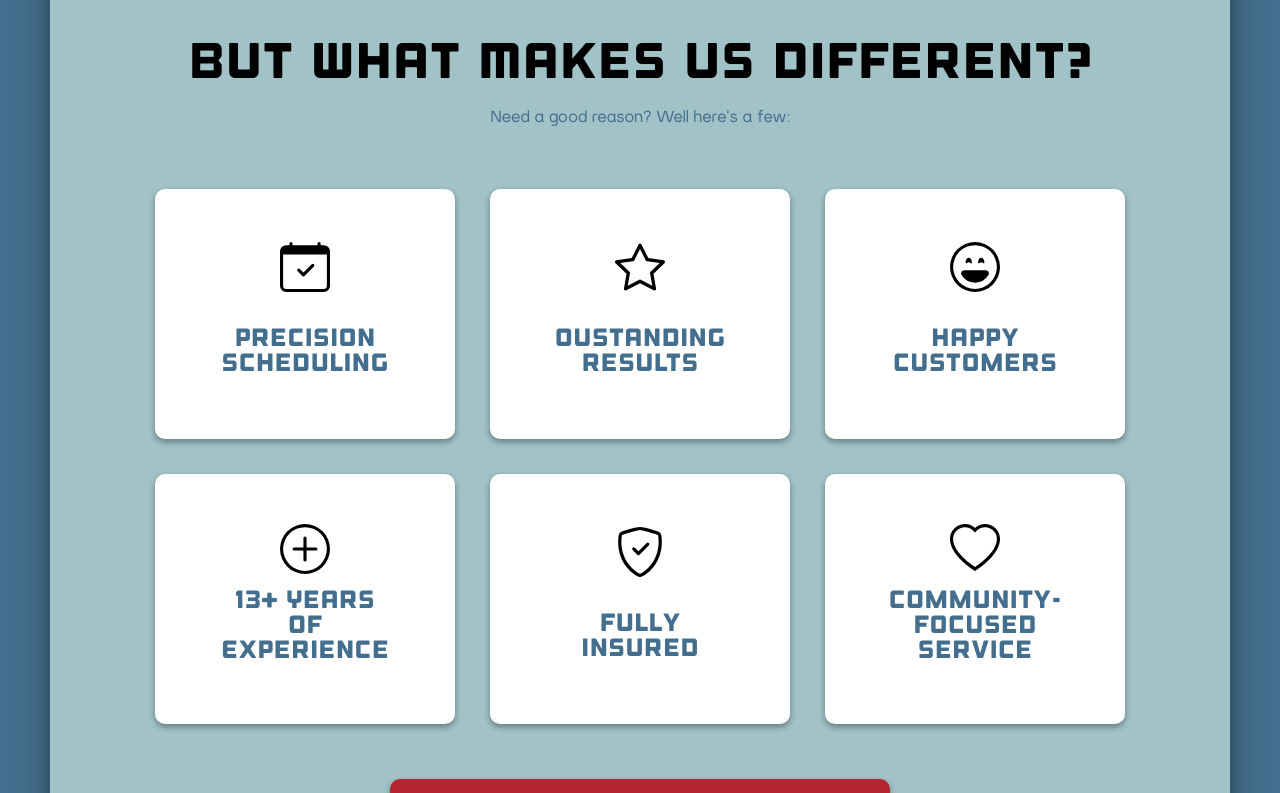
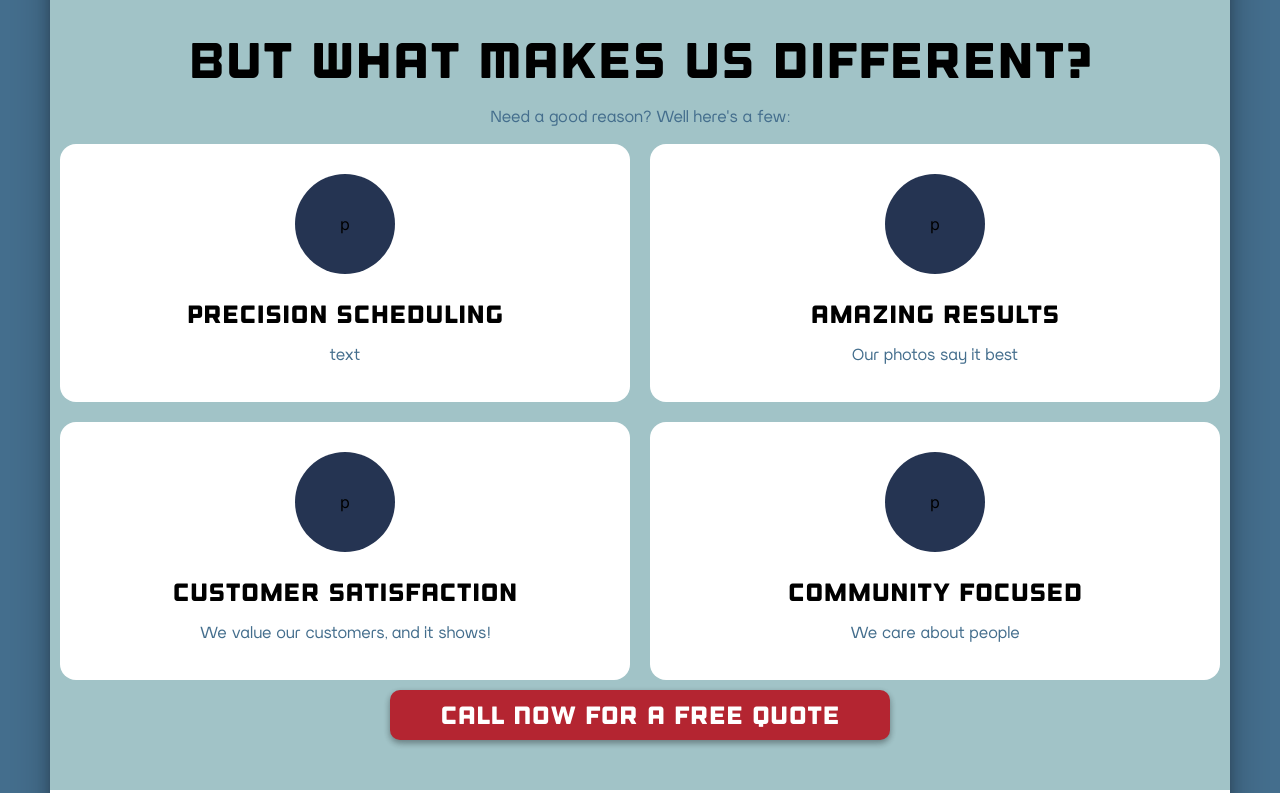
Before and after one commit to ValentinaValverde/WilsonsEmergencyTreeService, a Next.js app: page / in a window 1280 px wide. Shown: the part 2800-3593 px from the top of the page. Built offline with nearby package versions, Linux system fonts and the light colour scheme.

Commit message:
Saving changes

```diff
--- a/app/page.tsx
+++ b/app/page.tsx
@@ -86,6 +86,7 @@ export default function Home() {
                 display: 'flex',
                 flexDirection: 'column',
                 alignItems: 'center',
+                width: '100%',
               }}
             >
               <h2 className={styles.center_text}>
--- a/app/styles/page.module.css
+++ b/app/styles/page.module.css
@@ -50,82 +50,3 @@
 }
 
 /* highlights */
-
-.highlight_section {
-  display: flex;
-  justify-content: center;
-  align-items: center;
-  flex-wrap: wrap;
-
-  padding-left: 100px;
-  padding-right: 100px;
-  gap: 25px;
-  padding: 50px;
-}
-
-.highlight_card {
-  display: flex;
-  flex-direction: column;
-  justify-content: center;
-  align-items: center;
-  width: 200px;
-  height: 150px;
-  margin: 5px;
-  padding: 50px;
-  border-radius: 10px;
-  background-color: white;
-  box-shadow: rgba(0, 0, 0, 0.16) 0px 3px 6px, rgba(0, 0, 0, 0.23) 0px 3px 6px;
-}
-
-@media (min-width: 768px) and (max-width: 991px) {
-  .highlight_card {
-    width: 25%;
-  }
-}
-
-@media (max-width: 767px) {
-  .highlight_section {
-    padding: 0px;
-    gap: 10px;
-    margin-top: 30px;
-    margin-bottom: 30px;
-  }
-
-  .highlight_card {
-    width: 50px;
-    height: 50px;
-  }
-
-  .highlight_text {
-    font-size: 15px;
-  }
-
-  .highlight_card {
-    pointer-events: none;
-  }
-}
-
-.highlight_card:hover {
-  .highlight_icon {
-    width: 55px;
-    height: 55px;
-  }
-
-  .highlight_text {
-    font-size: 30px;
-  }
-}
-
-.highlight_icon {
-  transition: 0.5s;
-}
-
-.highlight_text {
-  transition: 0.5s;
-  cursor: default;
-}
-
-.highlight_button:hover {
-  background-color: var(--dark-blue);
-  color: white;
-}
--- /dev/null
+++ b/components/HighlightCards.tsx
@@ -0,0 +1,45 @@
+export default function HighlightCards({
+  image,
+  link,
+  title,
+  text,
+}: {
+  image: any;
+  link: string;
+  title: string;
+  text: string;
+}) {
+  return (
+    <div
+      style={{
+        backgroundColor: 'white',
+        borderRadius: 16,
+        padding: 30,
+        margin: 10,
+        width: '45%',
+        display: 'flex',
+        flexDirection: 'column',
+        justifyContent: 'center',
+        alignItems: 'center',
+      }}
+    >
+      <div
+        style={{
+          width: 100,
+          height: 100,
+          marginBottom: 20,
+          borderRadius: 100,
+          backgroundColor: 'var(--dark-blue)',
+          display: 'flex',
+          justifyContent: 'center',
+          alignItems: 'center',
+        }}
+      >
+        p
+      </div>
+
+      <h3 style={{ textAlign: 'center', color: 'black' }}>{title}</h3>
+      <p style={{ textAlign: 'center', color: 'var(--med-blue)' }}>{text}</p>
+    </div>
+  );
+}
--- a/components/Highlights.tsx
+++ b/components/Highlights.tsx
@@ -4,42 +4,77 @@ import Image from 'next/image';
 import CalendarIcon from '../public/icons/calendar.svg';
 import StarIcon from '../public/icons/star.svg';
 import SatisfiedIcon from '../public/icons/satisfied.svg';
-import ShieldIcon from '../public/icons/shield.svg';
 import HeartIcon from '../public/icons/heart.svg';
-import PlusIcon from '../public/icons/plus.svg';
+import HighlightCards from './HighlightCards';
 
 export default function Highlights() {
   const data = [
-    { icon: CalendarIcon, text: 'Precision Scheduling', link: '/' },
-    { icon: StarIcon, text: 'Oustanding Results', link: '/photos' },
-    { icon: SatisfiedIcon, text: 'Happy Customers', link: '/reviews' },
-    { icon: PlusIcon, text: '13+ Years of Experience', link: '/' },
-    { icon: ShieldIcon, text: 'Fully Insured', link: '/' },
-    { icon: HeartIcon, text: 'Community-Focused Service', link: '/' },
+    {
+      icon: CalendarIcon,
+      title: 'Precision Scheduling',
+      text: 'Lorem ipsum dolor sit amet',
+      link: '/',
+    },
+    {
+      icon: StarIcon,
+      title: 'Oustanding Results',
+      text: 'Lorem ipsum dolor sit amet',
+      link: '/photos',
+    },
+    {
+      icon: SatisfiedIcon,
+      title: 'Happy Customers',
+      text: 'Lorem ipsum dolor sit amet',
+      link: '/reviews',
+    },
+    {
+      icon: HeartIcon,
+      title: 'Community-Focused Service',
+      text: 'Lorem ipsum dolor sit amet',
+      link: '/',
+    },
   ];
 
   return (
-    <div className={styles.highlight_section}>
-      {data.map((item, i) => {
-        return (
-          <a key={i} className={styles.highlight_card} href={item.link}>
-            <Image
-              src={item.icon}
-              alt="Icon"
-              width={50}
-              height={50}
-              className={styles.highlight_icon}
-            />
-            <div style={{ height: 25 }} />
-            <h3
-              style={{ textAlign: 'center' }}
-              className={styles.highlight_text}
-            >
-              {item.text}
-            </h3>
-          </a>
-        );
-      })}
+    <div style={{ width: '100%' }}>
+      <div
+        style={{
+          width: '100%',
+          display: 'flex',
+        }}
+      >
+        <HighlightCards
+          image={undefined}
+          link={''}
+          title={'Precision Scheduling'}
+          text={'text'}
+        />
+        <HighlightCards
+          image={undefined}
+          link={''}
+          title={'Amazing Results'}
+          text={'Our photos say it best'}
+        />
+      </div>
+      <div
+        style={{
+          width: '100%',
+          display: 'flex',
+        }}
+      >
+        <HighlightCards
+          image={undefined}
+          link={''}
+          title={'Customer Satisfaction'}
+          text={'We value our customers, and it shows!'}
+        />
+        <HighlightCards
+          image={undefined}
+          link={''}
+          title={'Community Focused'}
+          text={'We care about people'}
+        />
+      </div>
     </div>
   );
 }
```
Also changed, not shown: README.txt, public/icons/plus.svg (deleted), public/icons/shield.svg (deleted).
